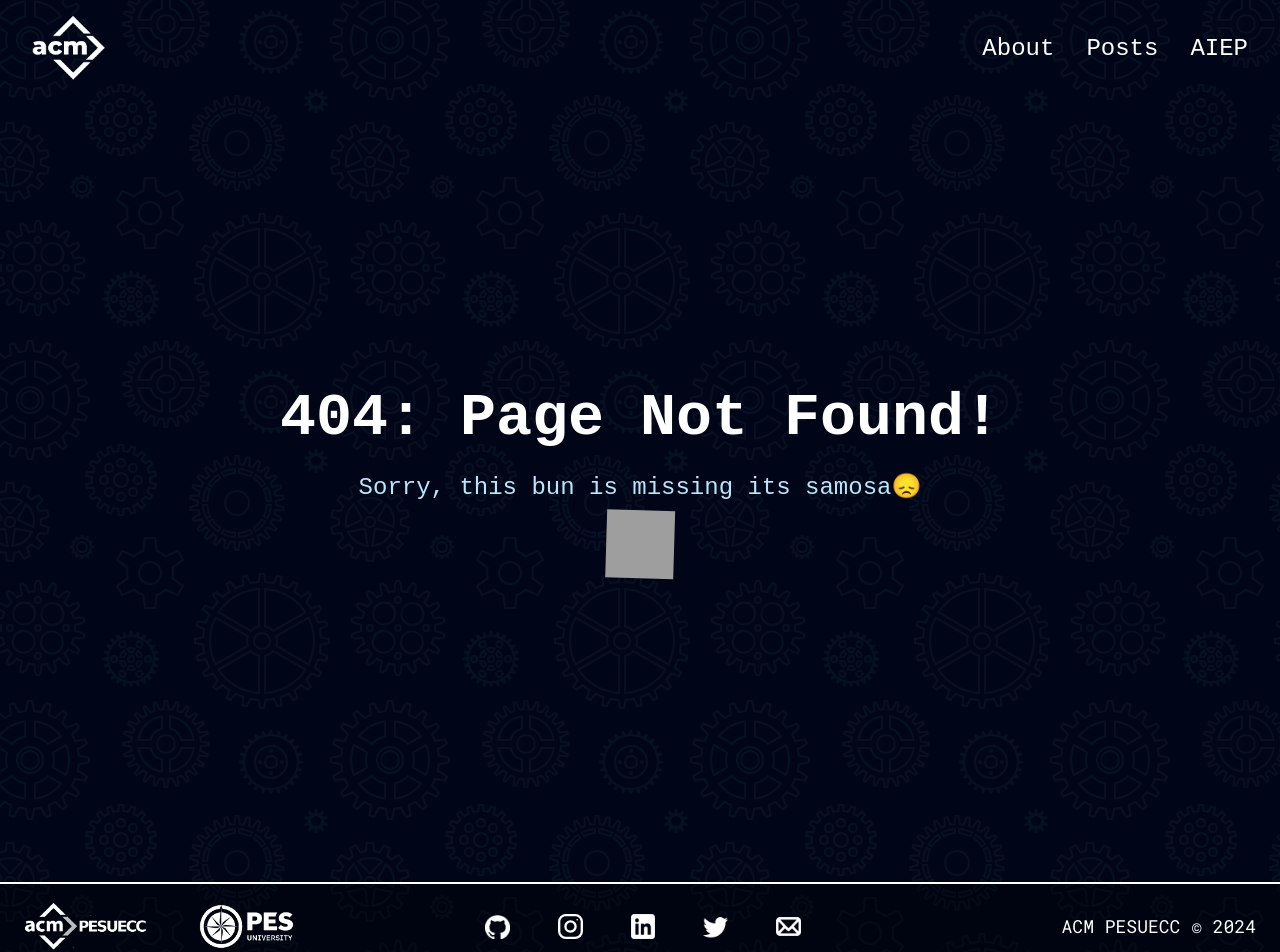
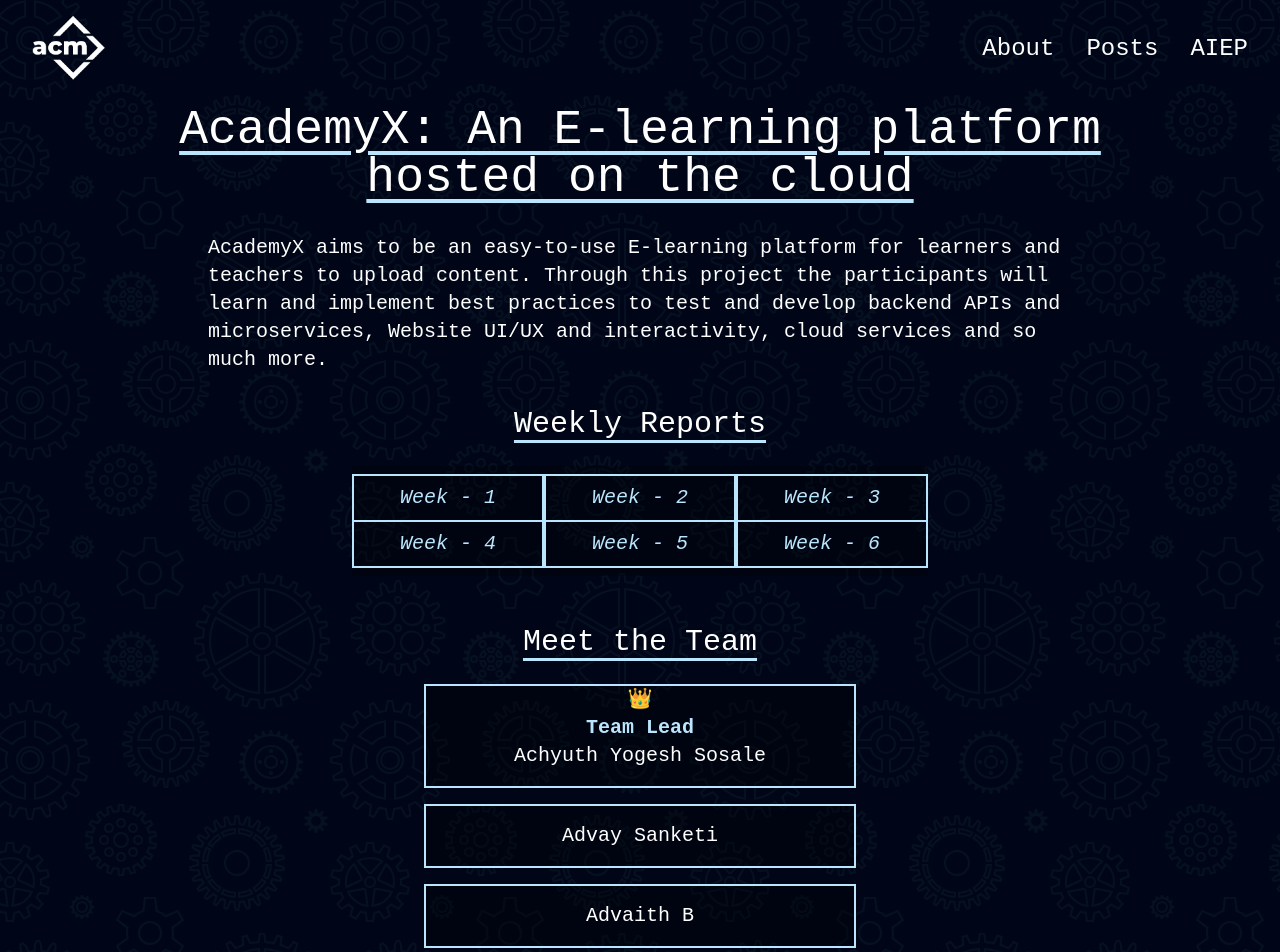
Before and after one commit to acmpesuecc/acmpesuecc.github.io, a Next.js app: page /aiep/academyx in a window 1280 px wide. Before the commit this address had no page. Shown: the top 952 px of the page. Built offline with nearby package versions, Linux system fonts and the light colour scheme; grey boxes are pictures that could not be loaded.

Commit message:
Add AIEP Project landing pages

```diff
--- /dev/null
+++ b/app/aiep/[slug]/page.tsx
@@ -0,0 +1,174 @@
+export async function generateStaticParams() {
+  const slugs = [
+    'retro-game-console-emulation',
+    'academyx',
+    'exploring-database-internals',
+    'design-and-simulation-of-uavs',
+    'ssg'
+  ];
+  return slugs.map((slug) => ({ slug: slug }));
+}
+
+const projects = {
+  'retro-game-console-emulation': {
+    slug: 'retro-game-console-emulation',
+    title: 'Retro Game Console Emulation: Write Your Own CHIP8 Interpreter!',
+    lead: 'Sriprad Potukuchi',
+    members: [
+      'D Krishikesh Reddy',
+      'Suhit Hegde',
+      'Amruta L',
+      'Adhvaith R',
+      'Ananya Kini'
+    ],
+    desc: `Through this project, Sriprad wishes to introduce participants to the world of emulator development.
+    The participants will be exploring the same by building a CHIP-8 interpreter.`
+  },
+  academyx: {
+    slug: 'academyx',
+    title: 'AcademyX: An E-learning platform hosted on the cloud',
+    lead: 'Achyuth Yogesh Sosale',
+    members: [
+      'Advay Sanketi',
+      'Advaith B',
+      'Akshat Navlani',
+      'Siddhartha Rao',
+      'Prabhala Tara'
+    ],
+    desc: `AcademyX aims to be an easy-to-use E-learning platform for learners and
+    teachers to upload content. Through this project the participants will learn and implement
+    best practices to test and develop backend APIs and microservices, Website UI/UX and interactivity, cloud services
+    and so much more.`
+  },
+  'exploring-database-internals': {
+    slug: 'exploring-database-internals',
+    title: 'Exploring Database Internals(by trying to build one!)',
+    lead: 'Siddharth Tewari',
+    members: [
+      'Saijyoti P',
+      'Vyoman Jain',
+      'Reema Sarkar',
+      'Alayna C M',
+      'Sai Hemanth M'
+    ],
+    desc: `What are the data structures that power databases and how are they stored on disk?
+    The team will learn the answers to this question and and many more as they forge their own database from scratch and learn about
+    how databases work internally in depth.`
+  },
+  'design-and-simulation-of-uavs': {
+    slug: 'design-and-simulation-of-uavs',
+    title: 'Exploring Aviation through the design and simulation of UAVs',
+    lead: 'Himank Bansal',
+    members: [
+      'Arya S D',
+      'Atharva A K',
+      'Lalitha T V',
+      'Nisschay K',
+      'Siri Basavaraj'
+    ],
+    desc: `Dive deep into the fascinating realm of Unmanned Aerial Vehicles (UAVs) as we explore their intricacies
+     through innovative design and realistic simulation.`
+  },
+  ssg: {
+    slug: 'ssg',
+    title: 'SSG: A static site generator built with Go!',
+    lead: '',
+    members: ['Adhesh Athrey', 'Nathan Paul', 'Anirudh Sudhir', 'Aditya Hegde'],
+    desc: (
+      <>
+        Inspired by{` `}
+        <a
+          href="https://gohugo.io/"
+          className="bg-[rgb(255,255,255,0.1)] px-2 text-center text-sky-200"
+        >
+          Hugo
+        </a>
+        {` `}and{` `}
+        <a
+          href="https://https://saaru-docs.netlify.app/"
+          className="bg-[rgb(255,255,255,0.1)] px-2 text-center text-sky-200"
+        >
+          Saaru
+        </a>
+        , this static site generator aims to take performance to the next level
+        with parallel rendering, live reloads and so much more, all in Go. The
+        team comprises of only super talented first years.`
+      </>
+    )
+  }
+};
+export default function AIEProject({
+  params
+}: {
+  params: { slug: keyof typeof projects };
+}) {
+  const { slug } = params;
+  return (
+    <div className="mx-auto mb-12 mt-4 flex w-[90%] flex-col justify-center lg:mt-2 lg:w-3/4">
+      <h1 className="mt-4 text-center text-2xl text-white underline decoration-sky-200 underline-offset-8 lg:text-5xl">
+        {projects[slug].title}
+      </h1>
+      <p className="mx-auto my-6 w-[90%] text-white lg:my-8 lg:text-xl">
+        {projects[slug].desc}
+      </p>
+
+      <div className="mx-auto flex w-[90%] flex-col justify-center">
+        <h2 className="text-center text-xl text-white underline decoration-sky-200 underline-offset-8 lg:text-3xl">
+          Weekly Reports
+        </h2>
+        <div className="mx-auto mb-8 mt-4 flex flex-wrap justify-between bg-[rgb(0,0,0,0.3)] py-2 lg:mb-12 lg:mt-6 lg:w-2/3">
+          <span className="w-1/3 border-2  border-sky-200 py-2 text-center text-sky-200 lg:text-xl">
+            <a href={`/${slug}/week-1`}>
+              <em>Week - 1</em>
+            </a>
+          </span>
+          <span className="w-1/3 border-2 border-sky-200 py-2 text-center text-sky-200 lg:text-xl">
+            <a href={`/${slug}/week-2`}>
+              <em>Week - 2</em>
+            </a>
+          </span>
+          <span className="w-1/3 border-2 border-sky-200 py-2 text-center text-sky-200 lg:text-xl">
+            <a href={`/${slug}/week-3`}>
+              <em>Week - 3</em>
+            </a>
+          </span>
+          <span className="w-1/3 border-x-2 border-b-2 border-sky-200 py-2 text-center text-sky-200 lg:text-xl">
+            <a href={`/${slug}/week-4`}>
+              <em>Week - 4</em>
+            </a>
+          </span>
+          <span className="w-1/3 border-x-2 border-b-2 border-sky-200 py-2 text-center text-sky-200 lg:text-xl">
+            <a href={`/${slug}/week-5`}>
+              <em>Week - 5</em>
+            </a>
+          </span>
+          <span className="w-1/3 border-x-2 border-b-2 border-sky-200 py-2 text-center text-sky-200 lg:text-xl">
+            <a href={`/${slug}/week-6`}>
+              <em>Week - 6</em>
+            </a>
+          </span>
+        </div>
+        <h2 className="text-center text-xl text-white underline decoration-sky-200 underline-offset-8 lg:text-3xl">
+          Meet the Team
+        </h2>
+        {projects[slug].lead !== '' && (
+          <span className="mx-auto mt-6 flex w-2/3 flex-col items-center border-2 border-sky-200 bg-[rgb(0,0,0,0.3)] px-4 pb-2 lg:w-1/2 lg:px-0 lg:pb-4 ">
+            <span className="font-bold text-sky-200 lg:text-xl">👑</span>
+            <span className="font-bold text-sky-200 lg:text-xl">Team Lead</span>
+            <span className=" mx-auto text-center text-white lg:text-xl">
+              {projects[slug].lead}
+            </span>
+          </span>
+        )}
+        {projects[slug].members.map((member, index) => (
+          <span
+            key={index}
+            className="mx-auto mt-4 flex h-12 w-2/3 items-center justify-center border-2 border-sky-200 bg-[rgb(0,0,0,0.3)] px-4 py-2 lg:h-16 lg:w-1/2 lg:px-0"
+          >
+            <span className="text-white lg:text-xl">{member}</span>
+          </span>
+        ))}
+      </div>
+    </div>
+  );
+}
--- a/app/aiep/page.tsx
+++ b/app/aiep/page.tsx
@@ -2,16 +2,19 @@ export default function AIEP() {
   const ProjectCard = ({
     title,
     lead,
-    desc
+    desc,
+    slug
   }: {
     title: string;
     lead: string;
     desc: string;
+    slug: string;
   }) => {
     return (
       <div
         className={`flex-justify-center mx-auto my-8 ${lead !== '' ? `h-36` : `h-auto`} w-[90%] border-2 border-sky-200 bg-[rgb(0,0,0,0.3)] px-4 pb-8 pt-4 lg:h-auto lg:w-2/3 lg:p-8`}
       >
+        <a href={`/aiep/${slug}`} className="w-max">
           <h2 className="w-full text-center text-white underline decoration-sky-200 lg:mt-2 lg:text-2xl">
             {title}
           </h2>
@@ -20,6 +23,7 @@ export default function AIEP() {
               Team Lead - {lead}
             </h2>
           )}
+        </a>
       </div>
     );
   };
@@ -53,26 +57,31 @@ export default function AIEP() {
         title="Retro Game Console Emulation: Write Your Own CHIP8 Interpreter!"
         lead="Sriprad Potukuchi"
         desc=""
+        slug="retro-game-console-emulation"
       />
       <ProjectCard
         title="AcademyX: An E-learning platform hosted on the cloud"
         lead="Achyuth Yogesh Sosale"
         desc=""
+        slug="academyx"
       />
       <ProjectCard
         title="Exploring Database Internals(by trying to build one!)"
         lead="Siddharth Tewari"
         desc=""
+        slug="exploring-database-internals"
       />
       <ProjectCard
         title="Exploring Aviation through the design and simulation of UAVs"
         lead="Himank Bansal"
         desc=""
+        slug="design-and-simulation-of-uavs"
       />
       <ProjectCard
         title="SSG: A static site generator built with Go!"
         lead=""
         desc=""
+        slug="ssg"
       />
     </div>
   );
--- a/app/not-found.tsx
+++ b/app/not-found.tsx
@@ -10,7 +10,7 @@ const Custom404: React.FC = () => {
         Sorry, this bun is missing its samosa&#128542;
       </p>
       <div style={bunContainerStyle}>
-        <img className="bun" src="nobgbun.png" alt="Bun" style={bunStyle} />
+        <img className="bun" src="/nobgbun.png" alt="Bun" style={bunStyle} />
       </div>
     </div>
   );
```
Lines whose indentation alone changed are shown as unchanged.
